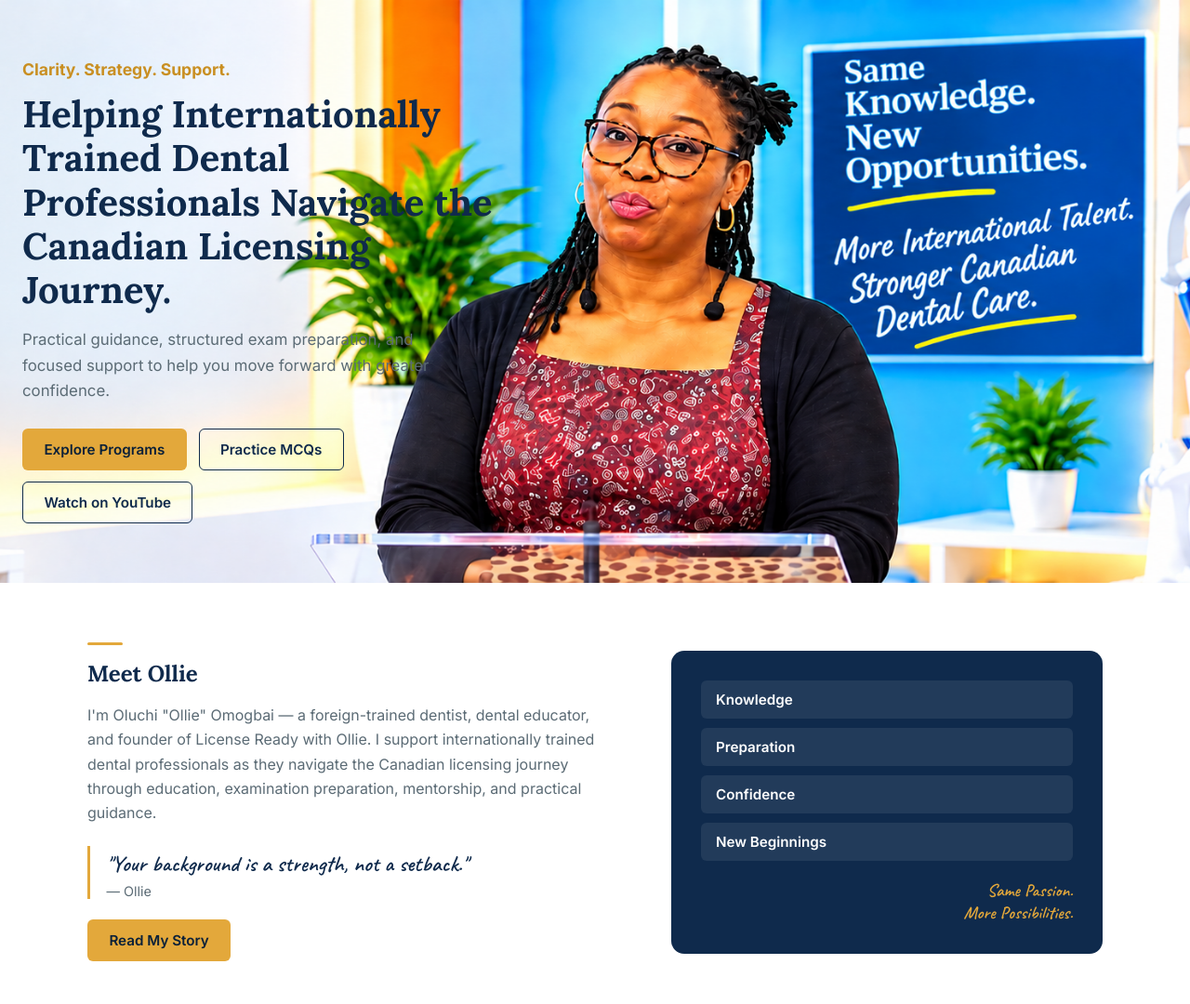
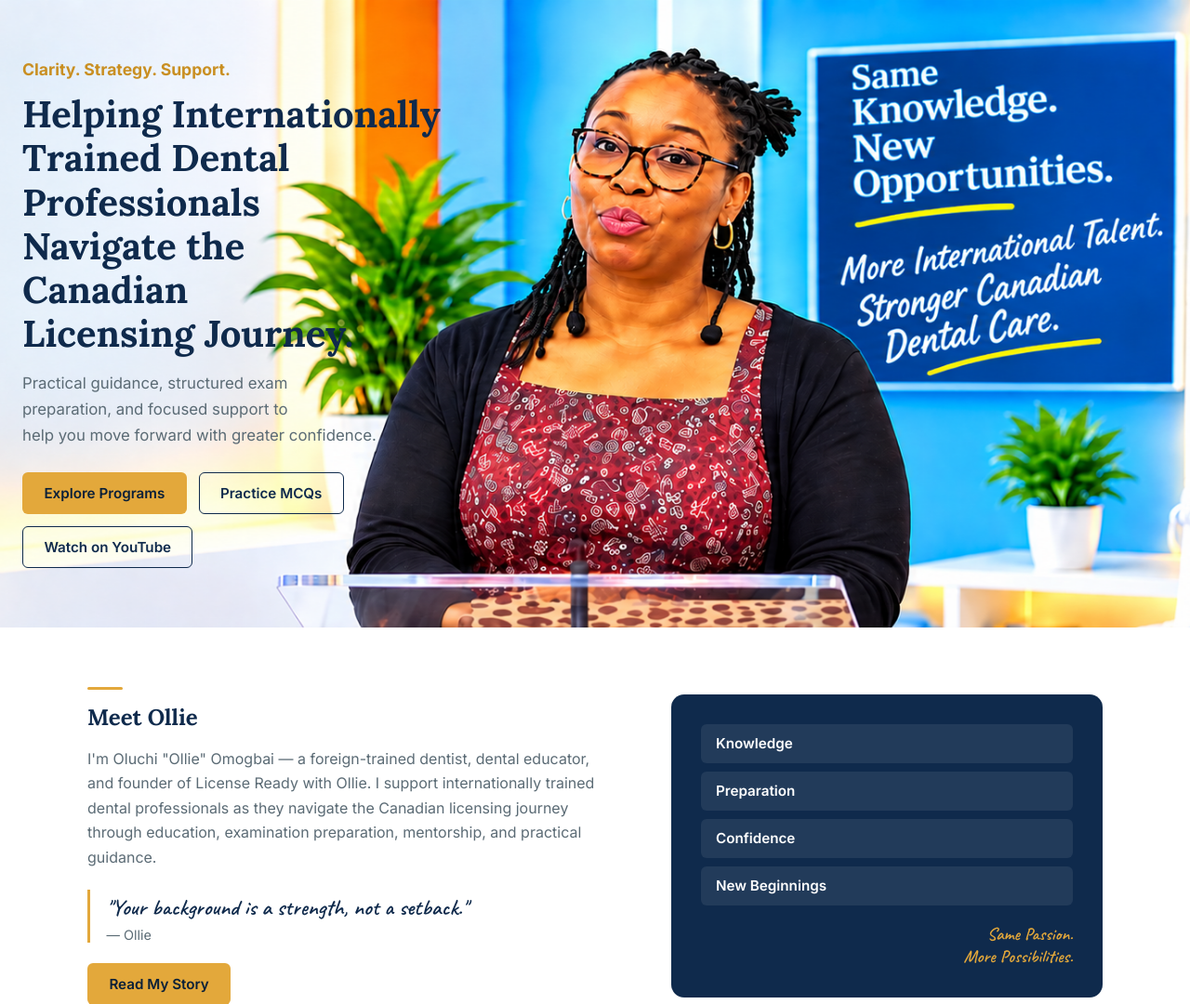
Before and after one commit to logicnode360/ollie-playground, a Django app: page / in a window 1280 px wide. Shown: the part 73-1153 px from the top of the page at 93% size. Run offline with Django 5.2, Linux system fonts and the light colour scheme; data comes from the database, SQL or seed files in the repository.

Commit message:
Git pushhhh

```diff
--- a/templates/index.html
+++ b/templates/index.html
@@ -207,7 +207,7 @@
     .hero {
       background: url("{% static 'main/img/banner.jpg' %}");
       background-repeat: no-repeat;
-      background-position: -500px 0;
+      background-position: -600px 0;
       background-size: cover;
       overflow: hidden;
       position: relative;
@@ -897,8 +897,8 @@
     <div class="wrap hero-grid">
       <div>
         <div class="tagline">Clarity. Strategy. Support.</div>
-        <h1>Helping Internationally Trained Dental Professionals Navigate the Canadian Licensing Journey.</h1>
-        <p class="lead">Practical guidance, structured exam preparation, and focused support to help you move forward with greater confidence.</p>
+        <h1>Helping Internationally Trained Dental Professionals <br> Navigate the <br> Canadian <br> Licensing Journey.</h1>
+        <p class="lead">Practical guidance, structured exam <br> preparation, and focused support to <br> help you move forward with greater confidence.</p>
         <div class="hero-btns">
           <a href="#programs" class="btn btn-gold">Explore Programs</a>
           <a href="#" onclick="openModal('loginModal'); return false;" class="btn btn-outline-navy">Practice MCQs</a>
```
Also changed, not shown: templates/exam.html (line endings or trailing spaces).
